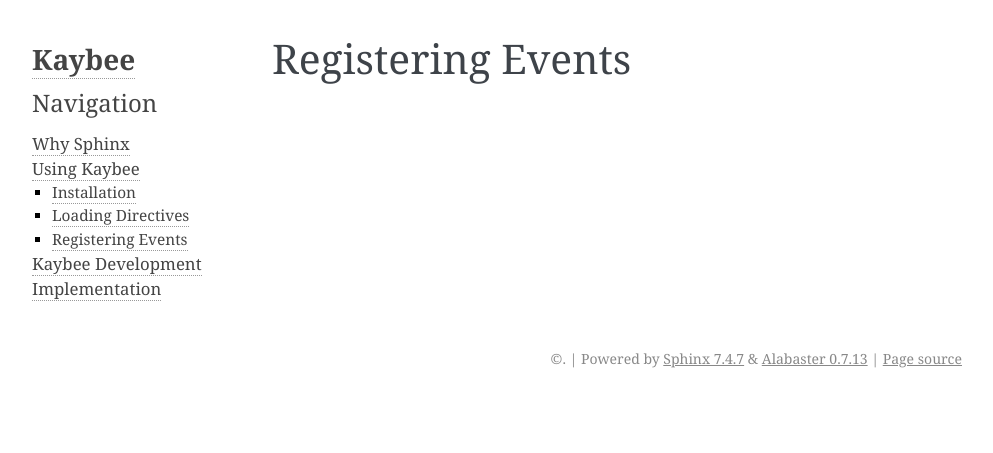
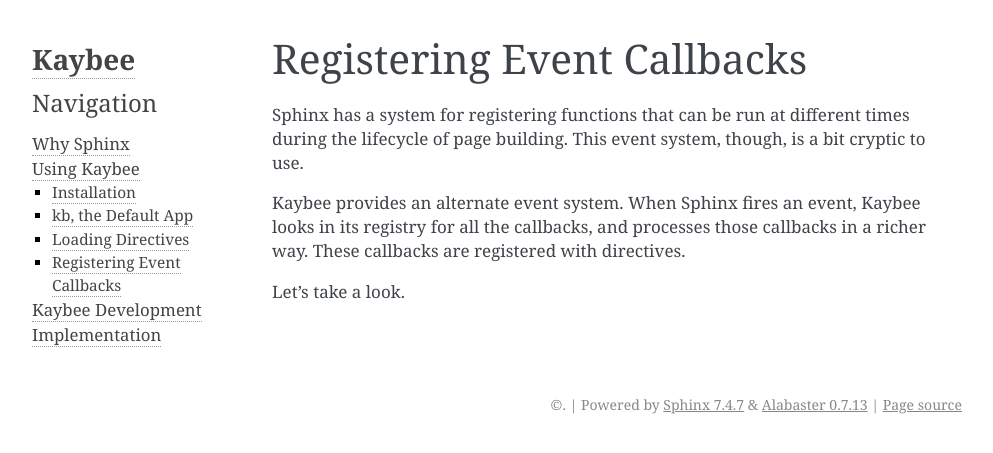
Before and after one commit to pauleveritt/kaybee, a Sphinx documentation site: the page built from docs/using/events.rst, in a window 1280 px wide. Shown: the top 453 px of the page, without its empty margins (148-1141 px from the left). Built offline with Sphinx 7.4.7, drawn with Linux system fonts in a browser that asks for light colours.

Commit message:
new: usr: start a built-in registry app.
Provide implementation (empty), docs, and unit test. Also
include Dectate in intersphinx. Provide some other docs.

```diff
--- a/docs/conf.py
+++ b/docs/conf.py
@@ -10,6 +10,7 @@
 intersphinx_mapping = {
     'python': ('https://docs.python.org/3', None),
     'sphinx': ('http://www.sphinx-doc.org', None),
+    'dectate': ('http://dectate.readthedocs.io/en/latest', None),
 }
 
 # Theme setup
--- a/docs/implementation/index.rst
+++ b/docs/implementation/index.rst
@@ -11,3 +11,4 @@
 
     setup_function
     registry
+    events
--- a/docs/using/events.rst
+++ b/docs/using/events.rst
@@ -1,3 +1,13 @@
-==================
-Registering Events
-==================
+===========================
+Registering Event Callbacks
+===========================
+
+Sphinx has a system for registering functions that can be run at different
+times during the lifecycle of page building. This event system, though, is a
+bit cryptic to use.
+
+Kaybee provides an alternate event system. When Sphinx fires an event, Kaybee
+looks in its registry for all the callbacks, and processes those callbacks in
+a richer way. These callbacks are registered with directives.
+
+Let's take a look.
--- a/docs/using/index.rst
+++ b/docs/using/index.rst
@@ -9,5 +9,6 @@
     :maxdepth: 2
 
     installation
+    app
     loading_directives
     events
--- a/docs/whysphinx.rst
+++ b/docs/whysphinx.rst
@@ -5,3 +5,5 @@
 - Broken link reporting
 
 - Rich interlinking
+
+- Intersphinx
--- a/requirements.txt
+++ b/requirements.txt
@@ -6,3 +6,4 @@
 livereload
 beautifulsoup4
 html5lib
+coverage
```
Also changed, not shown: docs/implementation/events.rst (added, +55 -0 lines), docs/using/app.rst (added, +61 -0 lines), 3 other files.
